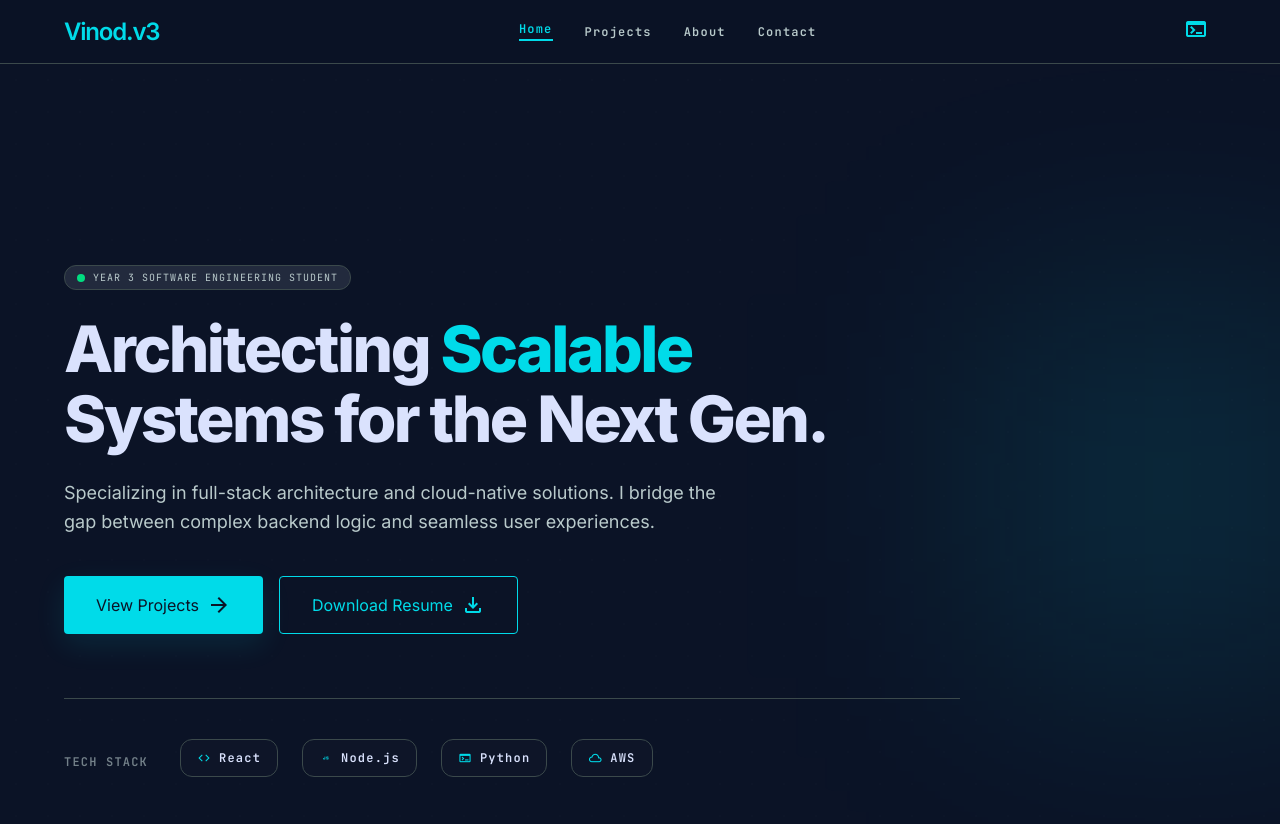
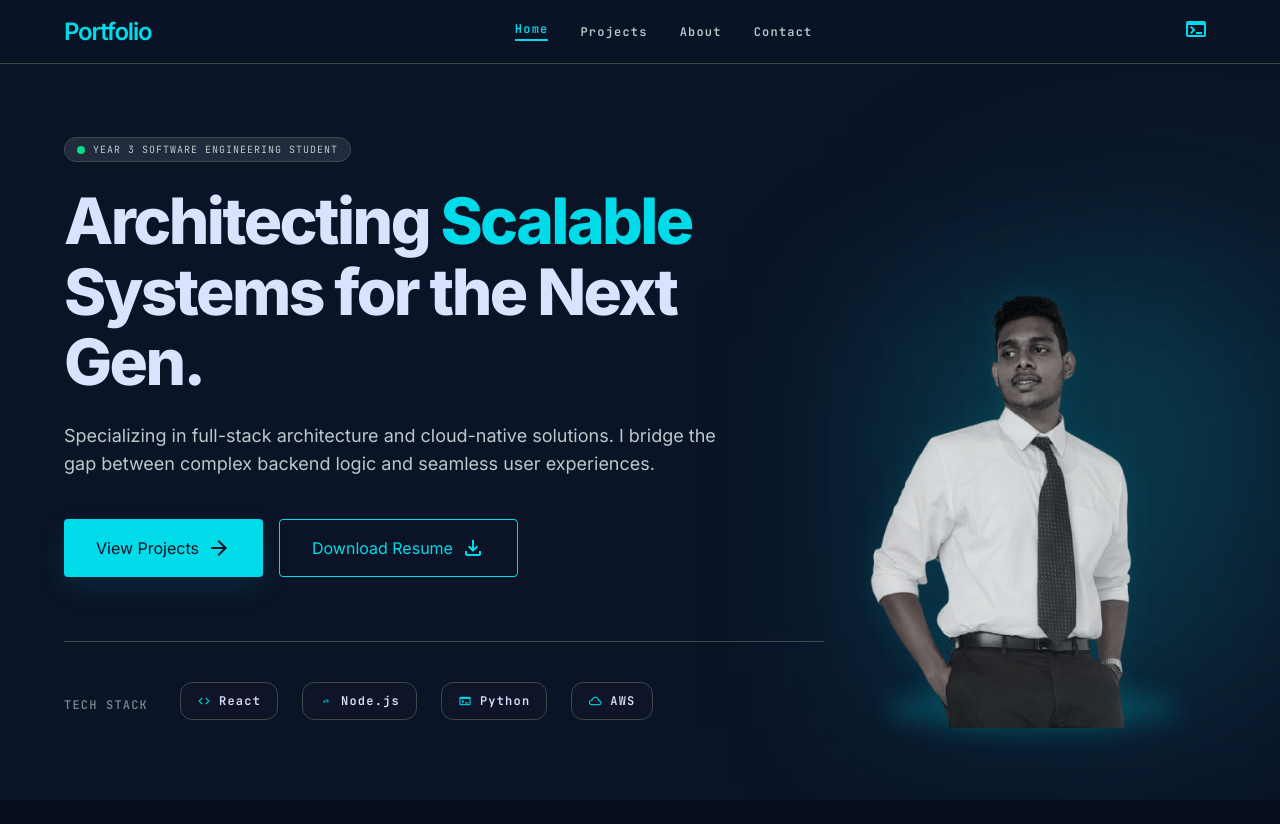
Before and after one commit to it24104383Kalhara/vinod-portfolio, a website built with Vite: page index.html in a window 1280 px wide. Shown: the top 824 px of the page. Built offline with nearby package versions, Linux system fonts and the light colour scheme.

Commit message:
feat: portrait added to the hero section

```diff
--- a/index.html
+++ b/index.html
@@ -3,7 +3,7 @@
 <head>
     <meta charset="utf-8" />
     <meta name="viewport" content="width=device-width, initial-scale=1.0" />
-    <title>K. Vinod Kalhara | Software Engineering Student</title>
+    <title>K. Vinod Kalhara | Portfolio</title>
 
     <!-- SEO & Meta Tags -->
     <meta name="description" content="Portfolio of K. Vinod Kalhara, a Year 3 Software Engineering student specializing in full-stack architecture and scalable systems." />
@@ -33,7 +33,7 @@
     <!-- Top Navigation -->
     <nav class="fixed top-0 w-full bg-surface/80 dark:bg-surface/80 backdrop-blur-xl flex justify-between items-center px-margin-mobile md:px-margin-desktop h-16 z-50 border-b border-outline-variant transition-all duration-300">
         <div class="font-headline-md text-headline-md text-primary-fixed-dim tracking-tighter">
-            Vinod.v3
+            Portfolio
         </div>
         <div class="hidden md:flex gap-8 items-center h-full">
             <a href="/" class="font-label-caps text-label-caps text-primary-fixed-dim border-b-2 border-primary-fixed-dim pb-1 transition-all duration-300 ease-in-out">Home</a>
@@ -50,12 +50,15 @@
 
     <main class="pt-16">
         <!-- Hero Section -->
-        <section class="relative min-h-[921px] flex flex-col justify-center px-margin-mobile md:px-margin-desktop overflow-hidden">
+        <section class="relative min-h-[calc(100vh-4rem)] py-12 lg:py-0 flex flex-col justify-center px-margin-mobile md:px-margin-desktop overflow-hidden">
             <!-- Background Decorative Grid -->
             <div class="absolute inset-0 z-0 opacity-10 pointer-events-none grid-pattern"></div>
             <div class="absolute top-1/4 -right-20 w-96 h-96 bg-primary-container/10 blur-[120px] rounded-full"></div>
 
-            <div class="relative z-10 max-w-4xl fade-up">
+            <div class="relative z-10 w-full fade-up">
+                <div class="grid grid-cols-1 md:grid-cols-12 gap-gutter items-center">
+                    <!-- Left side text content -->
+                    <div class="md:col-span-7 lg:col-span-8">
                         <div class="inline-flex items-center gap-2 px-3 py-1 rounded-full bg-surface-container-high border border-outline-variant mb-6">
                             <span class="w-2 h-2 rounded-full bg-secondary-fixed-dim animate-pulse"></span>
                             <span class="font-label-caps text-[10px] uppercase tracking-widest text-on-surface-variant">Year 3 Software Engineering Student</span>
@@ -99,6 +102,22 @@
                                 <div class="flex items-center gap-2 px-4 py-2 glass-panel rounded-full border border-outline-variant hover:border-primary-fixed-dim transition-colors cursor-default">
                                     <span class="material-symbols-outlined text-primary-fixed-dim text-sm">cloud</span>
                                     <span class="font-label-caps text-label-caps">AWS</span>
+                                </div>
+                            </div>
+                        </div>
+                    </div>
+
+                    <!-- Right side Portrait Image (Optimized for transparent PNG) -->
+                    <div class="md:col-span-5 lg:col-span-4 mt-12 md:mt-0 relative group flex justify-center items-end h-full min-h-[400px] md:min-h-[500px]">
+                        <!-- Ambient backglow for cutout -->
+                        <div class="absolute inset-0 top-1/4 bg-primary-fixed-dim/10 rounded-full blur-[80px] group-hover:bg-primary-fixed-dim/30 transition-colors duration-1000 -z-10"></div>
+
+                        <!-- Base Platform/Grid to ground the cutout -->
+                        <div class="absolute bottom-0 w-[80%] h-[40px] bg-primary-fixed-dim/20 rounded-[100%] blur-md -z-10 group-hover:bg-primary-fixed-dim/40 transition-colors duration-1000"></div>
+
+                        <!-- The Transparent Portrait -->
+                        <div class="relative w-full h-full flex items-end justify-center">
+                            <img src="/profile.png" alt="Vinod Kalhara" class="relative z-10 w-[110%] h-auto max-h-[550px] object-contain object-bottom drop-shadow-[0_0_15px_rgba(0,219,233,0.1)] grayscale-[0.8] opacity-90 group-hover:grayscale-0 group-hover:scale-[1.03] group-hover:drop-shadow-[0_0_30px_rgba(0,219,233,0.4)] group-hover:opacity-100 transition-all duration-700 origin-bottom" />
                         </div>
                     </div>
                 </div>
```
Also changed, not shown: public/profile.png (added). Lines whose indentation alone changed are shown as unchanged.
